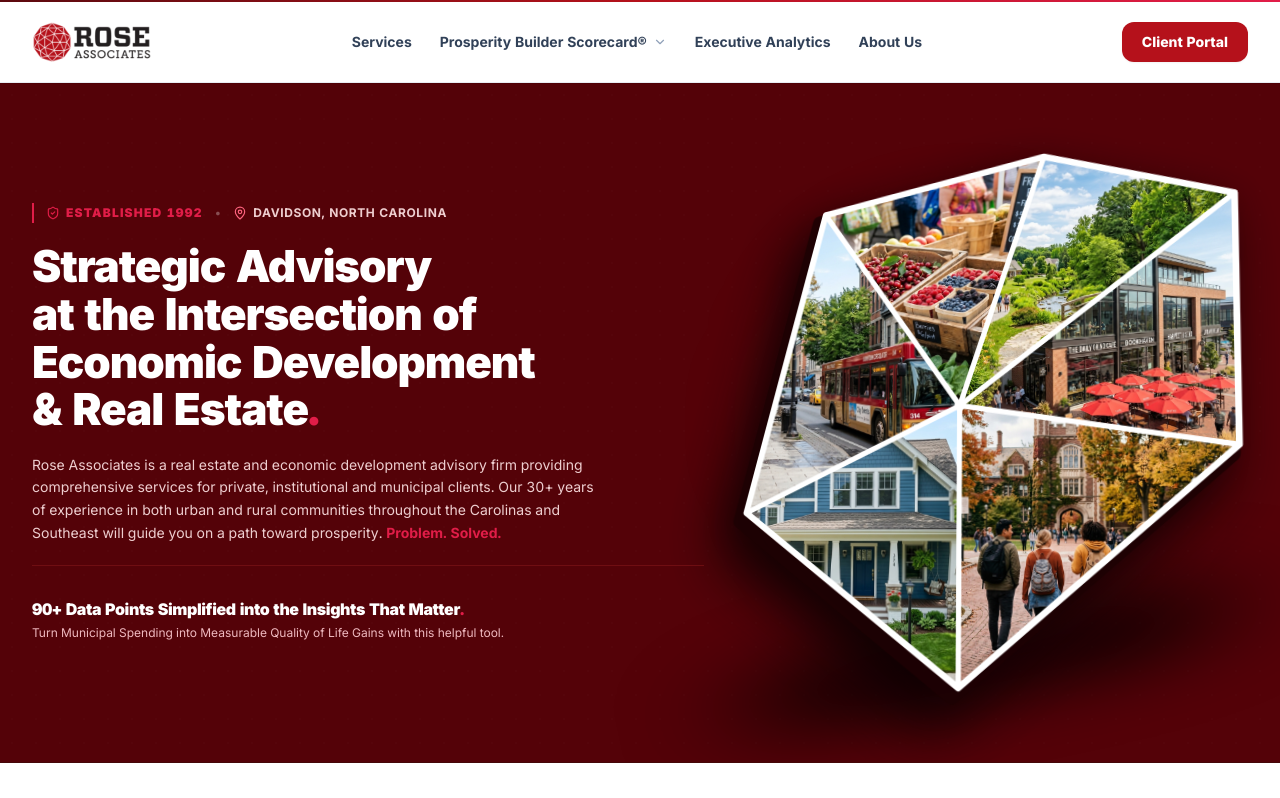
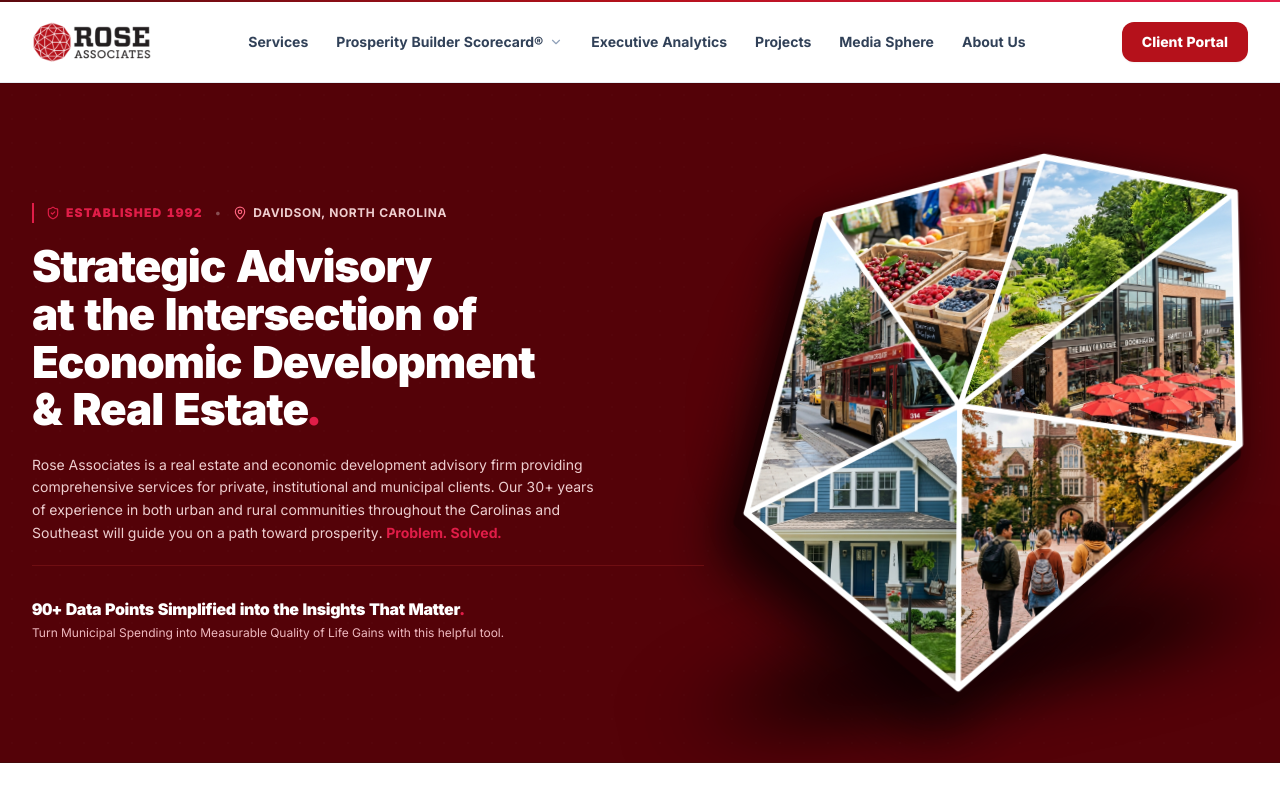
Before and after one commit to kushalP7/prosperity-builder-scorecard-FE, a React (Vite) app: page / in a window 1280 px wide. Shown: the top 798 px of the page. Built offline with nearby package versions, Linux system fonts and the light colour scheme.

Commit message:
Uncomment Projects and Media Sphere navigation items in LandingHeader

```diff
--- a/src/components/landing/LandingHeader.tsx
+++ b/src/components/landing/LandingHeader.tsx
@@ -39,8 +39,8 @@
       isDropdown: true,
     },
     { name: "Executive Analytics", href: "/executive-analytics" },
-    // { name: "Projects", href: "/project-portfolio" }, // need to uncomment
-    // { name: "Media Sphere", href: "/videos" }, // need to uncomment
+    { name: "Projects", href: "/project-portfolio" }, // need to uncomment
+    { name: "Media Sphere", href: "/videos" }, // need to uncomment
     { name: "About Us", href: "/about" },
   ]
 
```
